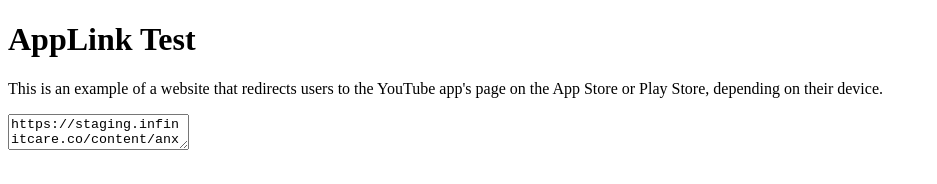
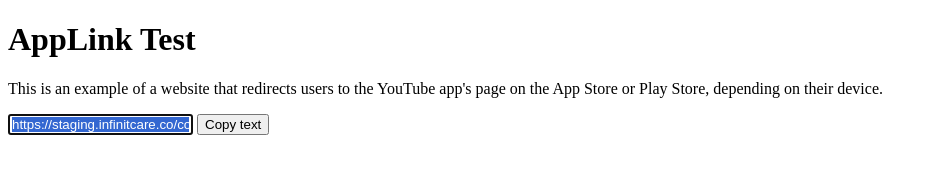
Before and after one commit to Jonas-Args/sample_git_page, a plain HTML site: page index.html in a window 1280 px wide. Shown: the whole page, without its empty margins (0-937 px from the left). Drawn offline with Linux system fonts and the light colour scheme.

Commit message:
update copy

```diff
--- a/index.html
+++ b/index.html
@@ -5,47 +5,77 @@
     <meta name="viewport" content="width=device-width, initial-scale=1">
     <script type="text/javascript">
 
+    function myFunction() {
+      // Get the text field
+      var copyText = document.getElementById("myInput");
+      // Select the text field
+      copyText.select();
+      copyText.setSelectionRange(0, 99999); // For mobile devices
+
+      // Copy the text inside the text field
+      navigator.clipboard.writeText(copyText.value);
+
+      // Alert the copied text
+      alert("Copied the text: " + copyText.value);
+
+      // document.body.removeChild(copyText);
+      // document.body.removeChild(document.getElementById("copy"));
+    }
+
       function iosCopyToClipboard() {
+        let copyme = document.getElementById("copy");
+        copyme.click()
+        // let textarea;
+        // try{
+        //   textarea = document.createElement('textarea');
+        //   textarea.setAttribute('readonly', true);
+        //   textarea.setAttribute('contenteditable', true);
 
-          const textarea = document.createElement('textarea');
-          textarea.setAttribute('readonly', true);
-          textarea.setAttribute('contenteditable', true);
-          textarea.style.position = 'fixed'; // prevent scroll from jumping to the bottom when focus is set.
-          textarea.value = "https://staging.infinitcare.co/content/anxiety-is-on-the-rise-techniques-to-help-you-calm-your-mind";
+        //   textarea.style.position = 'fixed'; // prevent scroll from jumping to the bottom when focus is set.
+        //   textarea.value = "https://staging.infinitcare.co/content/anxiety-is-on-the-rise-techniques-to-help-you-calm-your-mind";
 
-          document.body.appendChild(textarea);
-          var el = textarea
-          var oldContentEditable = el.contentEditable,
-              oldReadOnly = el.readOnly,
-              range = document.createRange();
+        //   document.body.appendChild(textarea);
+        //   var el = textarea
+        //   var oldContentEditable = el.contentEditable,
+        //       oldReadOnly = el.readOnly,
+        //       range = document.createRange();
 
-          el.contentEditable = true;
-          el.readOnly = false;
-          range.selectNodeContents(el);
+        //   el.contentEditable = true;
+        //   el.readOnly = false;
+        //   range.selectNodeContents(el);
 
-          var s = window.getSelection();
-          s.removeAllRanges();
-          s.addRange(range);
+        //   var s = window.getSelection();
+        //   s.removeAllRanges();
+        //   s.addRange(range);
 
-          el.setSelectionRange(0, 999999); // A big number, to cover anything that could be inside the element.
+        //   el.setSelectionRange(0, 999999); // A big number, to cover anything that could be inside the element.
 
-          el.contentEditable = oldContentEditable;
-          el.readOnly = oldReadOnly;
+        //   el.contentEditable = oldContentEditable;
+        //   el.readOnly = oldReadOnly;
 
-          console.log(document.execCommand('copy'))
+        //   console.log(document.execCommand('copy'))
+
+        // } catch (err) {
+        //   console.error(err);
+        //   result = null;
+        // } finally {
+        //   document.body.removeChild(textarea);
+        // }
+
+
       }
 
         window.onload = function() {
                    iosCopyToClipboard()
-            var isAndroid = /android/i.test(navigator.userAgent);
-            var isiOS = /iPad|iPhone|iPod/.test(navigator.userAgent) && !window.MSStream;
-            if (isAndroid) {
-                // Redirect to the Play Store
-                window.location.href = 'https://play.google.com/store/apps/details?id=ventures.iolabs.infinitcare&referrer=utm_source%3Dcompany%26utm_medium%3Demail%26utm_content%3Dverify';
-            } else if (isiOS) {
-                // Redirect to the App Store
-                window.location.href = 'https://apps.apple.com/app/youtube-watch-listen-stream/id544007664';
-            }
+            // var isAndroid = /android/i.test(navigator.userAgent);
+            // var isiOS = /iPad|iPhone|iPod/.test(navigator.userAgent) && !window.MSStream;
+            // if (isAndroid) {
+            //     // Redirect to the Play Store
+            //     window.location.href = 'https://play.google.com/store/apps/details?id=ventures.iolabs.infinitcare&referrer=utm_source%3Dcompany%26utm_medium%3Demail%26utm_content%3Dverify';
+            // } else if (isiOS) {
+            //     // Redirect to the App Store
+            //     window.location.href = 'https://apps.apple.com/app/youtube-watch-listen-stream/id544007664';
+            // }
         }
 
         // window.onload = function() {
@@ -64,5 +94,10 @@
 <body>
     <h1>AppLink Test</h1>
     <p>This is an example of a website that redirects users to the YouTube app's page on the App Store or Play Store, depending on their device. </p>
+    <!-- The text field -->
+    <input type="text" value="https://staging.infinitcare.co/content/anxiety-is-on-the-rise-techniques-to-help-you-calm-your-mind" id="myInput">
+
+    <!-- The button used to copy the text -->
+    <button id="copy" onclick="myFunction()">Copy text</button>
 </body>
 </html>
```
